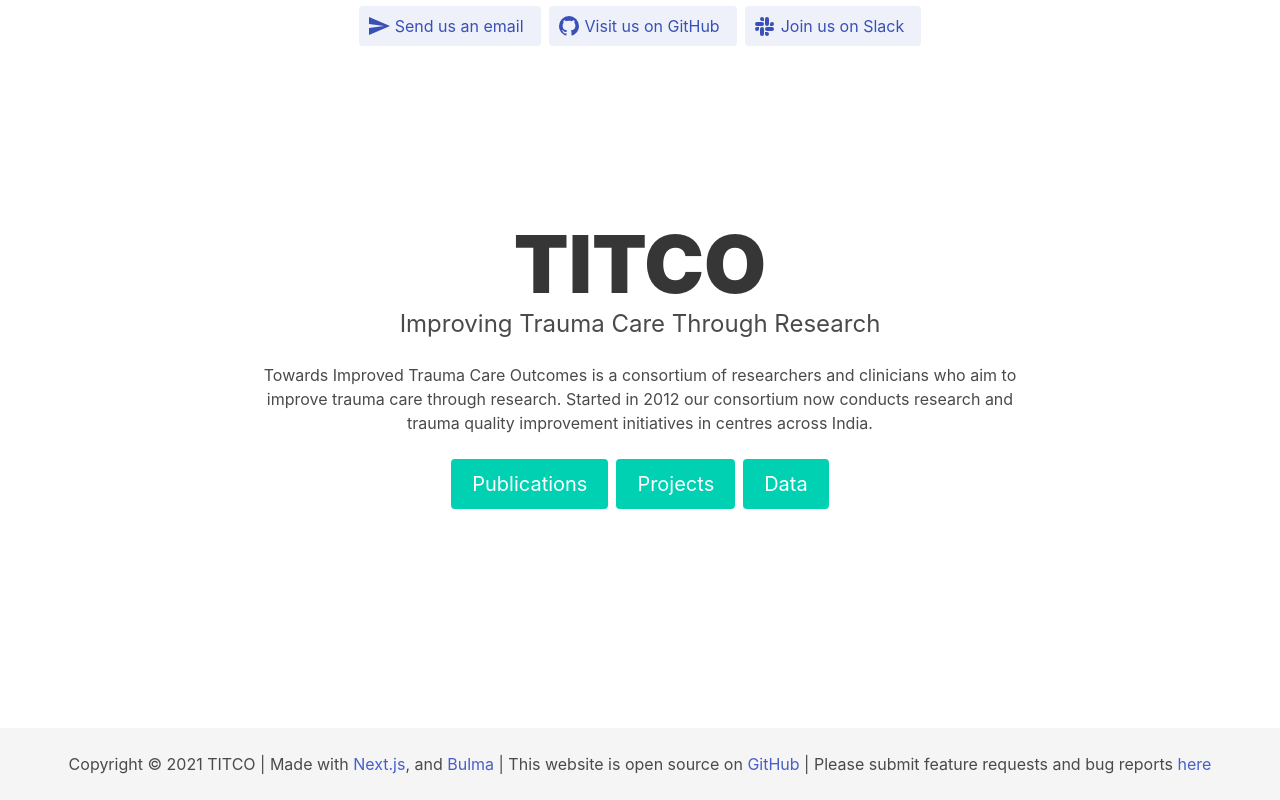
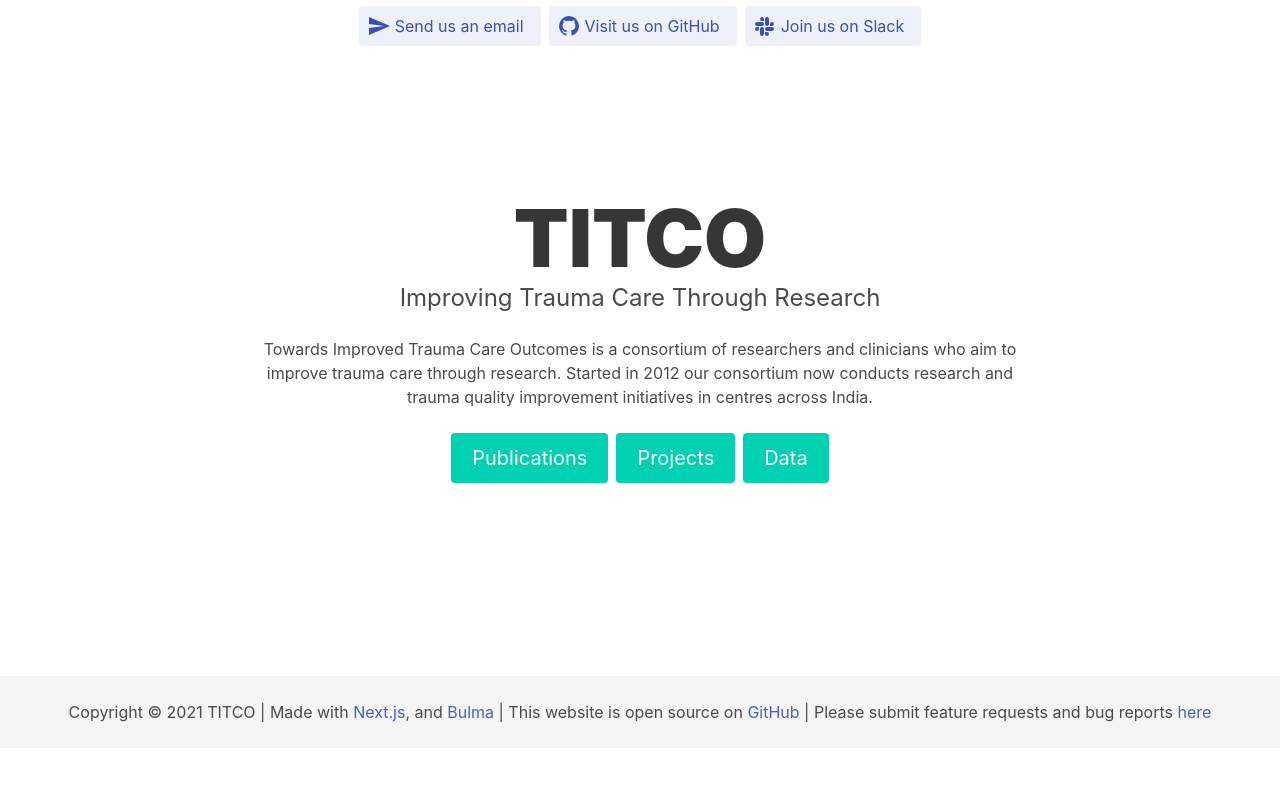
Before and after one commit to martingerdin/titco.org, a Next.js app: page / in a window 1280 px wide. Built offline with nearby package versions, Linux system fonts and the light colour scheme.

Commit message:
Make landing page fullheight without scroll

```diff
--- a/pages/index.tsx
+++ b/pages/index.tsx
@@ -10,7 +10,7 @@
   return (
     <>
 	<Navbar isHome={true} activePage="home" />
-	<section className="hero is-fullheight">
+	<section className="hero is-fullheight-with-navbar">
 	    <div className="hero-body">
 		<div className="container">
 		    <div className="columns is-centered">
```
